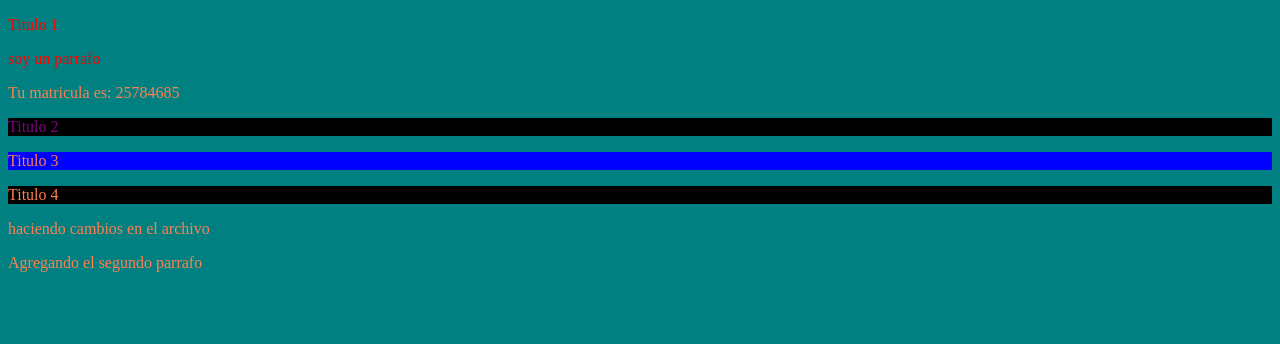
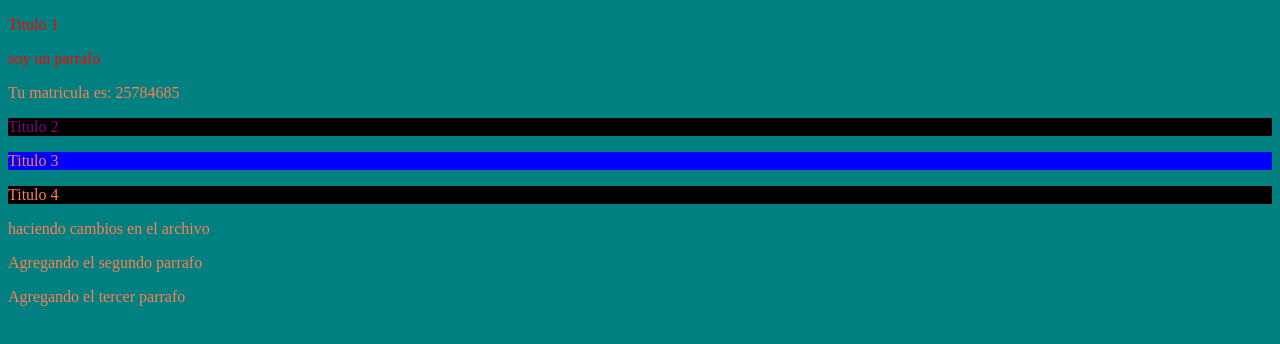
Before and after one commit to Axelord-CC/Prueba-01, a plain HTML site: page index.html in a window 1280 px wide. Drawn offline with Linux system fonts and the light colour scheme.

Commit message:
Se añadio el tercer parrafo

```diff
--- a/index.html
+++ b/index.html
@@ -26,6 +26,7 @@
 
         <p>haciendo cambios en el archivo</p>
         <p>Agregando el segundo parrafo</p>
+        <p>Agregando el tercer parrafo</p>
 
     </main>
 
```
